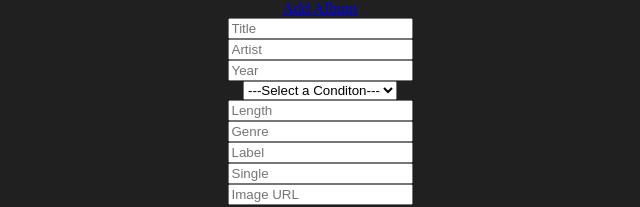
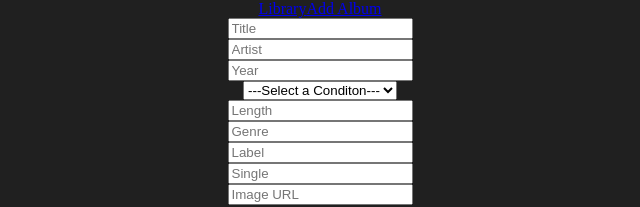
Before and after one commit to rowemac/the-wax-attic-redux, a React (Create React App) app: page /albums/new in a window 1280 px wide. Shown: the top 207 px of the page, without its empty margins (320-960 px from the left). Built offline with nearby package versions, Linux system fonts and the light colour scheme.

Commit message:
Add /albums navlink

```diff
--- a/src/components/Navbar.js
+++ b/src/components/Navbar.js
@@ -5,7 +5,7 @@ import { NavLink } from 'react-router-dom'
 const Navbar = () => {
     return (
         <div className="navbar">
-            <NavLink to="/"></NavLink>
+            <NavLink to="/albums">Library</NavLink>
             <NavLink to="/albums/new">Add Album</NavLink>
         </div>
     )
```
